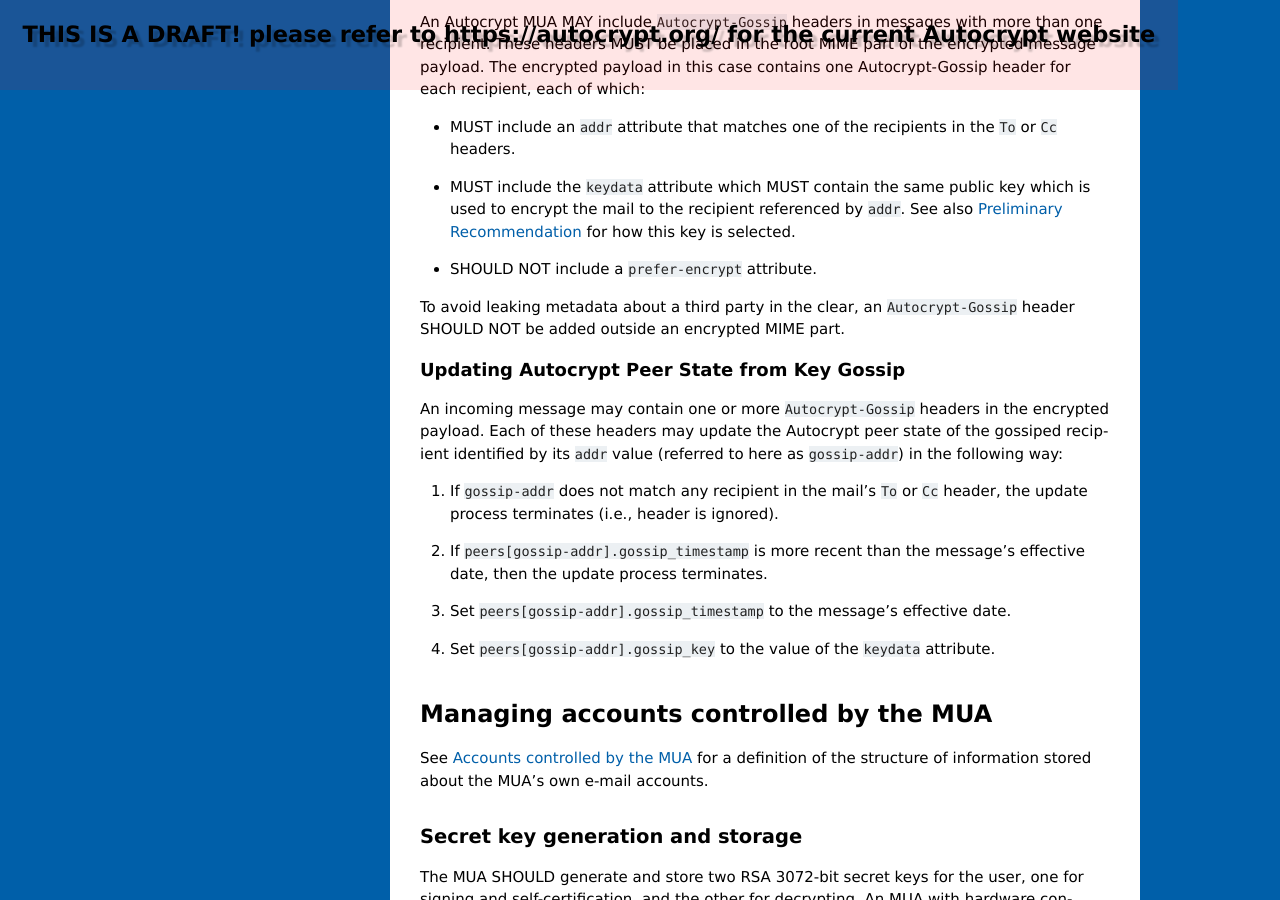
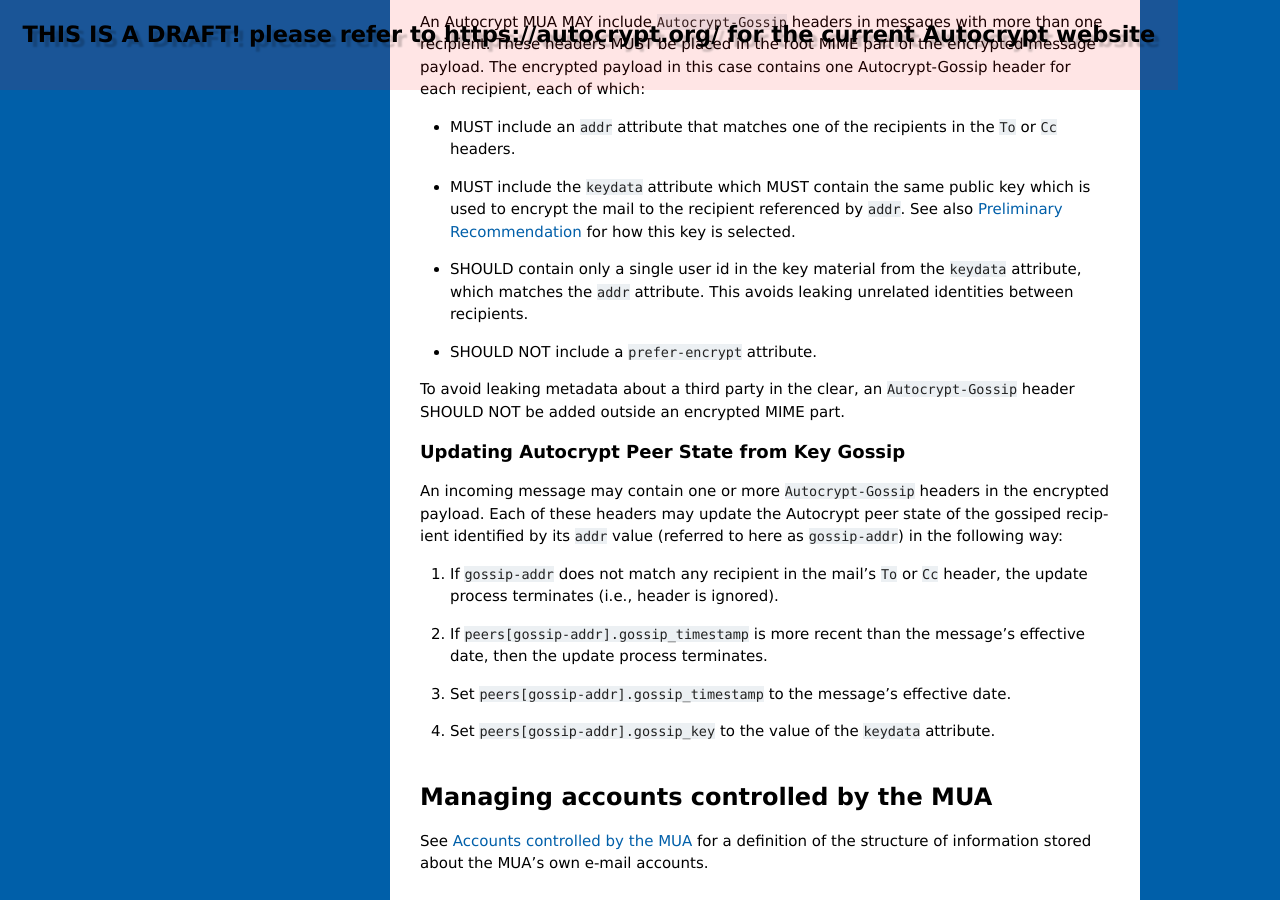
Before and after one commit to autocrypt/autocrypt, a Sphinx documentation site: the page built from doc/level1.rst, in a window 1280 px wide and 900 px high, scrolled down 13006 px. Built offline with Sphinx 7.4.7, drawn with Linux system fonts in a browser that asks for light colours; pages that are not in the unit, such as notebooks, are missing from menus.

Commit message:
add requirement for gossip that only the relevant user id should be included

```diff
--- a/doc/level1.rst
+++ b/doc/level1.rst
@@ -677,6 +677,10 @@ each of which:
   referenced by ``addr``. See also :ref:`preliminary recommendation`
   for how this key is selected.
 
+- SHOULD contain only a single user id in the key material from the
+  ``keydata`` attribute, which matches the ``addr`` attribute. This
+  avoids leaking unrelated identities between recipients.
+
 - SHOULD NOT include a ``prefer-encrypt`` attribute.
 
 To avoid leaking metadata about a third party in the clear, an
```
